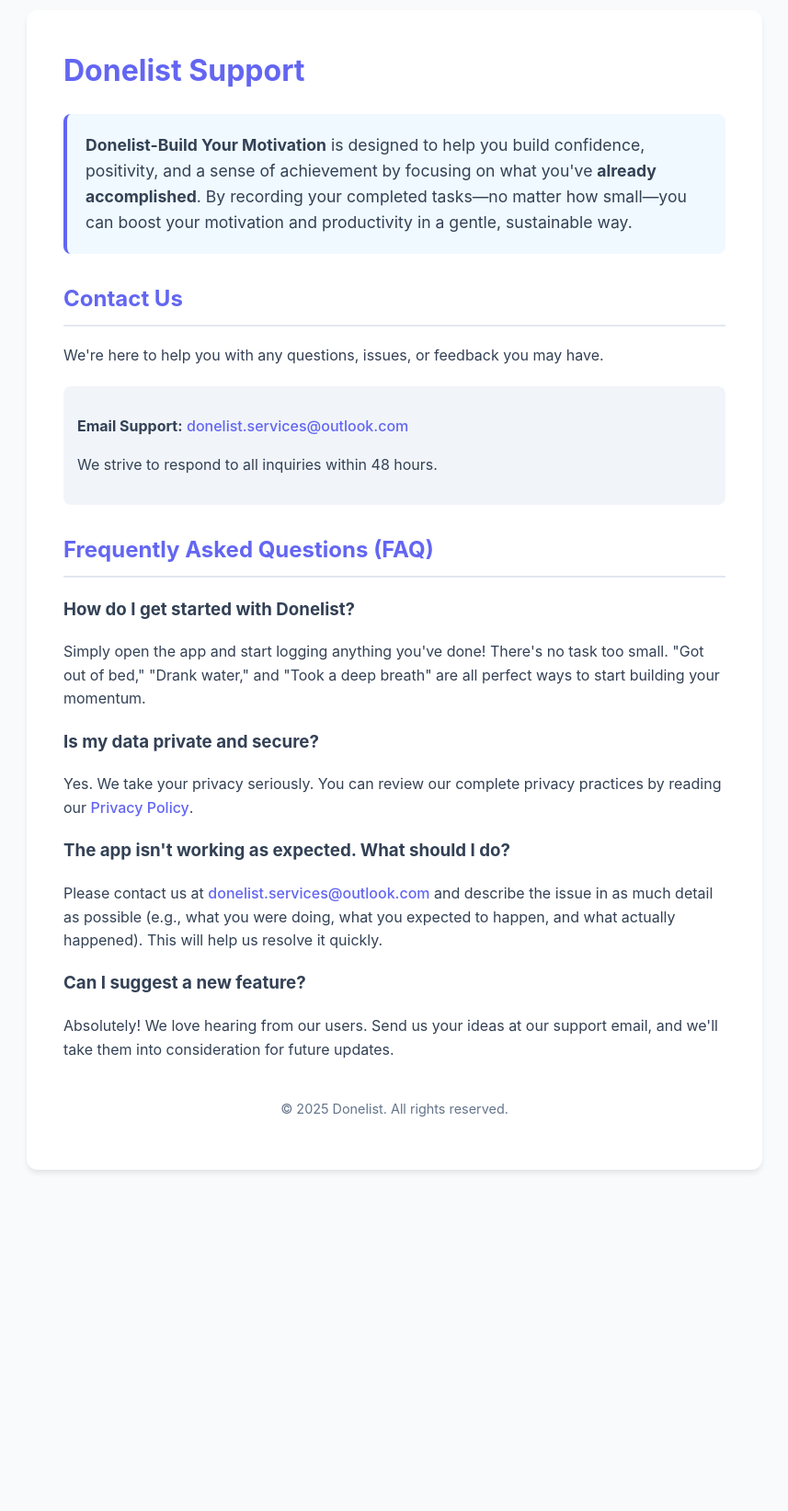
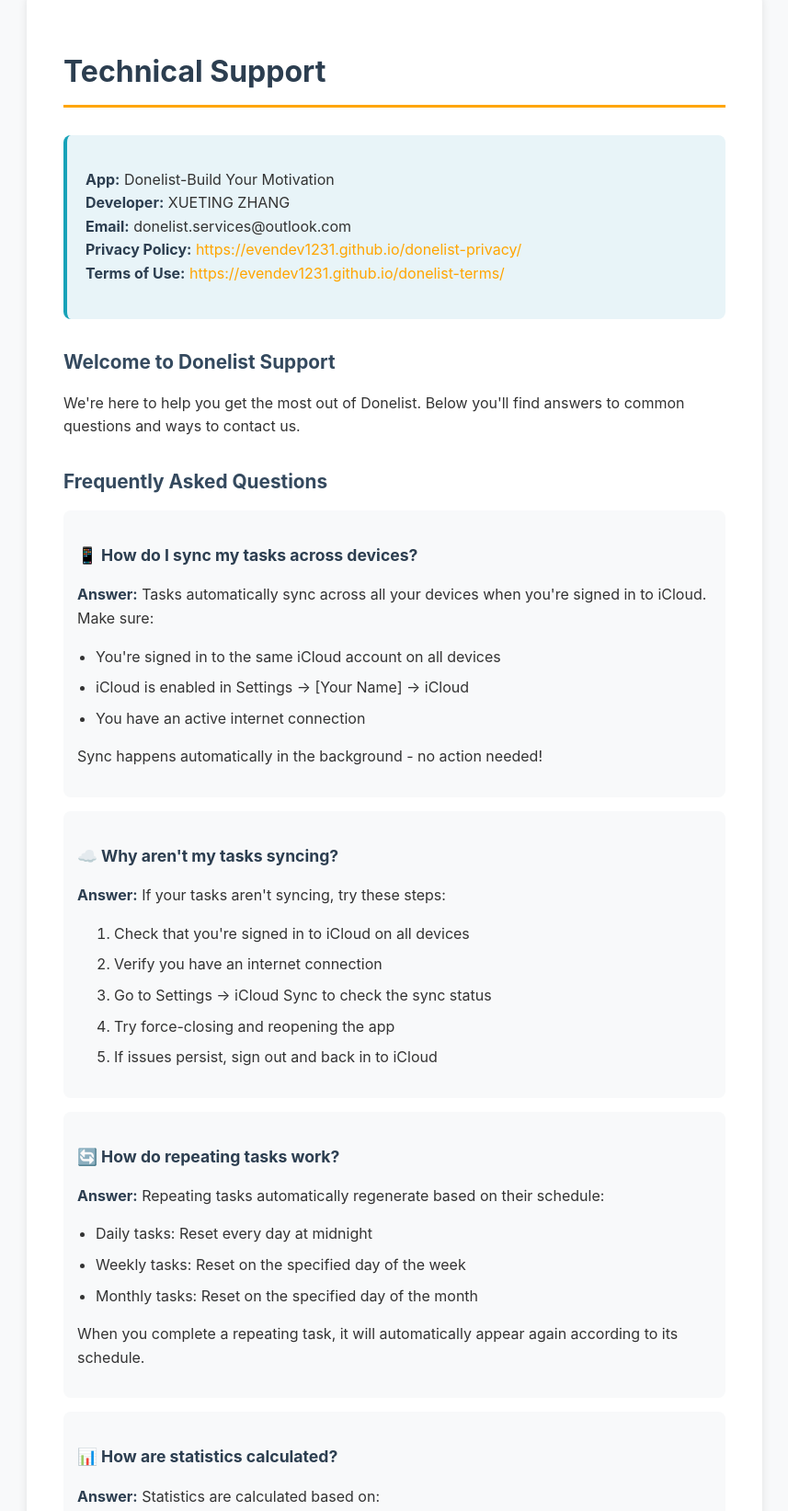
Before and after one commit to evendev1231/donelist-support, a plain HTML site: page index.html in a window 1280 px wide. Shown: the part 29-1672 px from the top of the page at 92% size, without its empty margins (211-1068 px from the left). Before the commit the page ends 1321 px from the top, so only its background shows below. Drawn offline with Linux system fonts and the light colour scheme.

Commit message:
Enhance support page with new title and FAQs
Updated the title and improved styling for better readability. Added additional support information and FAQs.

```diff
--- a/index.html
+++ b/index.html
@@ -3,107 +3,234 @@
 <head>
     <meta charset="UTF-8">
     <meta name="viewport" content="width=device-width, initial-scale=1.0">
-    <title>Support - Donelist-Build Your Motivation</title>
+    <title>Technical Support - Donelist-Build Your Motivation</title>
     <style>
-        :root {
-            --primary-color: #6366f1; /* A calming, professional purple */
-            --text-color: #334155;
-            --background-color: #f8fafc;
-            --card-color: #ffffff;
-        }
         body {
-            font-family: -apple-system, BlinkMacSystemFont, 'Segoe UI', Roboto, Oxygen, sans-serif;
+            font-family: -apple-system, BlinkMacSystemFont, 'Segoe UI', Roboto, sans-serif;
             line-height: 1.6;
-            color: var(--text-color);
-            background-color: var(--background-color);
-            margin: 0;
+            color: #333;
+            max-width: 800px;
+            margin: 0 auto;
             padding: 20px;
-            max-width: 800px;
-            margin-left: auto;
-            margin-right: auto;
+            background-color: #f8f9fa;
         }
         .container {
-            background-color: var(--card-color);
+            background: white;
+            padding: 40px;
             border-radius: 12px;
-            padding: 40px;
-            box-shadow: 0 4px 6px -1px rgba(0, 0, 0, 0.1);
-            margin-top: 20px;
+            box-shadow: 0 2px 10px rgba(0,0,0,0.1);
         }
         h1 {
-            color: var(--primary-color);
-            margin-top: 0;
+            color: #2c3e50;
+            border-bottom: 3px solid #FFA500;
+            padding-bottom: 10px;
+            margin-bottom: 30px;
         }
         h2 {
-            color: var(--primary-color);
-            border-bottom: 2px solid #e2e8f0;
-            padding-bottom: 8px;
+            color: #34495e;
             margin-top: 30px;
+            margin-bottom: 15px;
+            font-size: 1.3em;
         }
-        a {
-            color: var(--primary-color);
-            text-decoration: none;
-            font-weight: 500;
+        h3 {
+            color: #2c3e50;
+            margin-top: 20px;
+            margin-bottom: 10px;
+            font-size: 1.1em;
         }
-        a:hover {
-            text-decoration: underline;
+        ul {
+            margin: 10px 0;
+            padding-left: 20px;
+        }
+        li {
+            margin: 8px 0;
+        }
+        .highlight {
+            background-color: #fff3cd;
+            padding: 15px;
+            border-left: 4px solid #FFA500;
+            margin: 20px 0;
+            border-radius: 4px;
         }
         .contact-info {
-            background-color: #f1f5f9;
+            background-color: #e8f4f8;
+            padding: 20px;
+            border-radius: 8px;
+            margin: 20px 0;
+            border-left: 4px solid #17a2b8;
+        }
+        .faq-item {
+            background-color: #f8f9fa;
             padding: 15px;
             border-radius: 8px;
-            margin: 20px 0;
-        }
-        .app-description {
-            font-size: 1.1em;
-            background-color: #f0f9ff;
-            padding: 20px;
-            border-radius: 8px;
-            border-left: 4px solid var(--primary-color);
+            margin: 15px 0;
         }
         .footer {
             text-align: center;
             margin-top: 40px;
+            padding-top: 20px;
+            border-top: 1px solid #eee;
+            color: #666;
             font-size: 0.9em;
-            color: #64748b;
+        }
+        strong {
+            color: #2c3e50;
+        }
+        a {
+            color: #FFA500;
+            text-decoration: none;
+        }
+        a:hover {
+            text-decoration: underline;
         }
     </style>
 </head>
 <body>
     <div class="container">
-        <h1>Donelist Support</h1>
-        <p class="app-description">
-            <strong>Donelist-Build Your Motivation</strong> is designed to help you build confidence, positivity, and a sense of achievement by focusing on what you've <strong>already accomplished</strong>. By recording your completed tasks—no matter how small—you can boost your motivation and productivity in a gentle, sustainable way.
-        </p>
+        <h1>Technical Support</h1>
 
-        <h2>Contact Us</h2>
-        <p>We're here to help you with any questions, issues, or feedback you may have.</p>
         <div class="contact-info">
-            <p><strong>Email Support:</strong> <a href="mailto:donelist.services@outlook.com">donelist.services@outlook.com</a></p>
-            <p>We strive to respond to all inquiries within 48 hours.</p>
+            <p><strong>App:</strong> Donelist-Build Your Motivation<br>
+            <strong>Developer:</strong> XUETING ZHANG<br>
+            <strong>Email:</strong> donelist.services@outlook.com<br>
+            <strong>Privacy Policy:</strong> <a href="https://evendev1231.github.io/donelist-privacy/">https://evendev1231.github.io/donelist-privacy/</a><br>
+            <strong>Terms of Use:</strong> <a href="https://evendev1231.github.io/donelist-terms/">https://evendev1231.github.io/donelist-terms/</a></p>
         </div>
 
-        <h2>Frequently Asked Questions (FAQ)</h2>
+        <h2>Welcome to Donelist Support</h2>
+        <p>We're here to help you get the most out of Donelist. Below you'll find answers to common questions and ways to contact us.</p>
 
-        <h3>How do I get started with Donelist?</h3>
-        <p>Simply open the app and start logging anything you've done! There's no task too small. "Got out of bed," "Drank water," and "Took a deep breath" are all perfect ways to start building your momentum.</p>
+        <h2>Frequently Asked Questions</h2>
 
-        <h3>Is my data private and secure?</h3>
-        <p>Yes. We take your privacy seriously. You can review our complete privacy practices by reading our <a href="https://evendev1231.github.io/donelist-privacy/" target="_blank">Privacy Policy</a>.</p>
+        <div class="faq-item">
+            <h3>📱 How do I sync my tasks across devices?</h3>
+            <p><strong>Answer:</strong> Tasks automatically sync across all your devices when you're signed in to iCloud. Make sure:</p>
+            <ul>
+                <li>You're signed in to the same iCloud account on all devices</li>
+                <li>iCloud is enabled in Settings → [Your Name] → iCloud</li>
+                <li>You have an active internet connection</li>
+            </ul>
+            <p>Sync happens automatically in the background - no action needed!</p>
+        </div>
 
-        <h3>The app isn't working as expected. What should I do?</h3>
-        <p>Please contact us at <a href="mailto:donelist.services@outlook.com">donelist.services@outlook.com</a> and describe the issue in as much detail as possible (e.g., what you were doing, what you expected to happen, and what actually happened). This will help us resolve it quickly.</p>
+        <div class="faq-item">
+            <h3>☁️ Why aren't my tasks syncing?</h3>
+            <p><strong>Answer:</strong> If your tasks aren't syncing, try these steps:</p>
+            <ol>
+                <li>Check that you're signed in to iCloud on all devices</li>
+                <li>Verify you have an internet connection</li>
+                <li>Go to Settings → iCloud Sync to check the sync status</li>
+                <li>Try force-closing and reopening the app</li>
+                <li>If issues persist, sign out and back in to iCloud</li>
+            </ol>
+        </div>
 
-        <h3>Can I suggest a new feature?</h3>
-        <p>Absolutely! We love hearing from our users. Send us your ideas at our support email, and we'll take them into consideration for future updates.</p>
+        <div class="faq-item">
+            <h3>🔄 How do repeating tasks work?</h3>
+            <p><strong>Answer:</strong> Repeating tasks automatically regenerate based on their schedule:</p>
+            <ul>
+                <li>Daily tasks: Reset every day at midnight</li>
+                <li>Weekly tasks: Reset on the specified day of the week</li>
+                <li>Monthly tasks: Reset on the specified day of the month</li>
+            </ul>
+            <p>When you complete a repeating task, it will automatically appear again according to its schedule.</p>
+        </div>
+
+        <div class="faq-item">
+            <h3>📊 How are statistics calculated?</h3>
+            <p><strong>Answer:</strong> Statistics are calculated based on:</p>
+            <ul>
+                <li><strong>Completion Rate:</strong> Completed tasks ÷ Total tasks</li>
+                <li><strong>Streaks:</strong> Consecutive days with at least one completed task</li>
+                <li><strong>Calendar View:</strong> Shows daily completion rates throughout the year</li>
+            </ul>
+            <p>All calculations happen locally on your device.</p>
+        </div>
+
+        <div class="faq-item">
+            <h3>📤 How do I export my data?</h3>
+            <p><strong>Answer:</strong> To export your tasks:</p>
+            <ol>
+                <li>Go to Settings → Export Data</li>
+                <li>Tap the "Export Data" button</li>
+                <li>Choose where to save the CSV file</li>
+                <li>Your tasks will be exported in a spreadsheet-compatible format</li>
+            </ol>
+        </div>
+
+        <div class="faq-item">
+            <h3>🗑️ How do I delete my data?</h3>
+            <p><strong>Answer:</strong> To delete all your data:</p>
+            <ul>
+                <li><strong>Local data:</strong> Delete the app from your device</li>
+                <li><strong>iCloud data:</strong> After deleting the app, go to Settings → [Your Name] → iCloud → Manage Storage → Donelist → Delete Data</li>
+            </ul>
+        </div>
+
+        <div class="faq-item">
+            <h3>🔒 Is my data private?</h3>
+            <p><strong>Answer:</strong> Yes! Your data is completely private:</p>
+            <ul>
+                <li>All data is stored locally on your device</li>
+                <li>iCloud sync uses your personal iCloud account</li>
+                <li>We do not have access to your tasks or data</li>
+                <li>No analytics or tracking</li>
+            </ul>
+            <p>See our <a href="https://evendev1231.github.io/donelist-privacy/">Privacy Policy</a> for full details.</p>
+        </div>
+
+        <div class="faq-item">
+            <h3>💰 Is this app really free?</h3>
+            <p><strong>Answer:</strong> Yes! This is a completely free version with:</p>
+            <ul>
+                <li>✅ Unlimited tasks</li>
+                <li>✅ Repeating tasks</li>
+                <li>✅ iCloud sync</li>
+                <li>✅ Statistics and calendar view</li>
+                <li>✅ Data export</li>
+                <li>✅ No ads</li>
+                <li>✅ No in-app purchases</li>
+            </ul>
+        </div>
+
+        <h2>Still Need Help?</h2>
+        <div class="contact-info">
+            <p><strong>Contact Us:</strong></p>
+            <p>If you can't find the answer to your question, please email us at:</p>
+            <p><strong>donelist.services@outlook.com</strong></p>
+            <p>We typically respond within 24-48 hours.</p>
+            <p><strong>When contacting us, please include:</strong></p>
+            <ul>
+                <li>Your iOS version</li>
+                <li>App version (found in Settings)</li>
+                <li>A detailed description of the issue</li>
+                <li>Screenshots if applicable</li>
+            </ul>
+        </div>
+
+        <h2>Report a Bug</h2>
+        <p>Found a bug? We want to fix it! Please email us with:</p>
+        <ul>
+            <li>Steps to reproduce the issue</li>
+            <li>What you expected to happen</li>
+            <li>What actually happened</li>
+            <li>Screenshots or screen recordings if possible</li>
+        </ul>
+
+        <h2>Feature Requests</h2>
+        <p>Have an idea for a new feature? We'd love to hear it! Send your suggestions to <strong>donelist.services@outlook.com</strong></p>
+
+        <h2>Additional Resources</h2>
+        <ul>
+            <li><a href="https://evendev1231.github.io/donelist-privacy/">Privacy Policy</a></li>
+            <li><a href="https://evendev1231.github.io/donelist-terms/">Terms of Use</a></li>
+        </ul>
 
         <div class="footer">
-            <p>© <span id="year"></span> Donelist. All rights reserved.</p>
+            <p><strong>Donelist-Build Your Motivation</strong><br>
+            Helping you build motivation through tiny wins<br>
+            Version 1.0.0</p>
         </div>
     </div>
-
-    <script>
-        // Automatically update the copyright year
-        document.getElementById('year').textContent = new Date().getFullYear();
-    </script>
 </body>
 </html>
```
